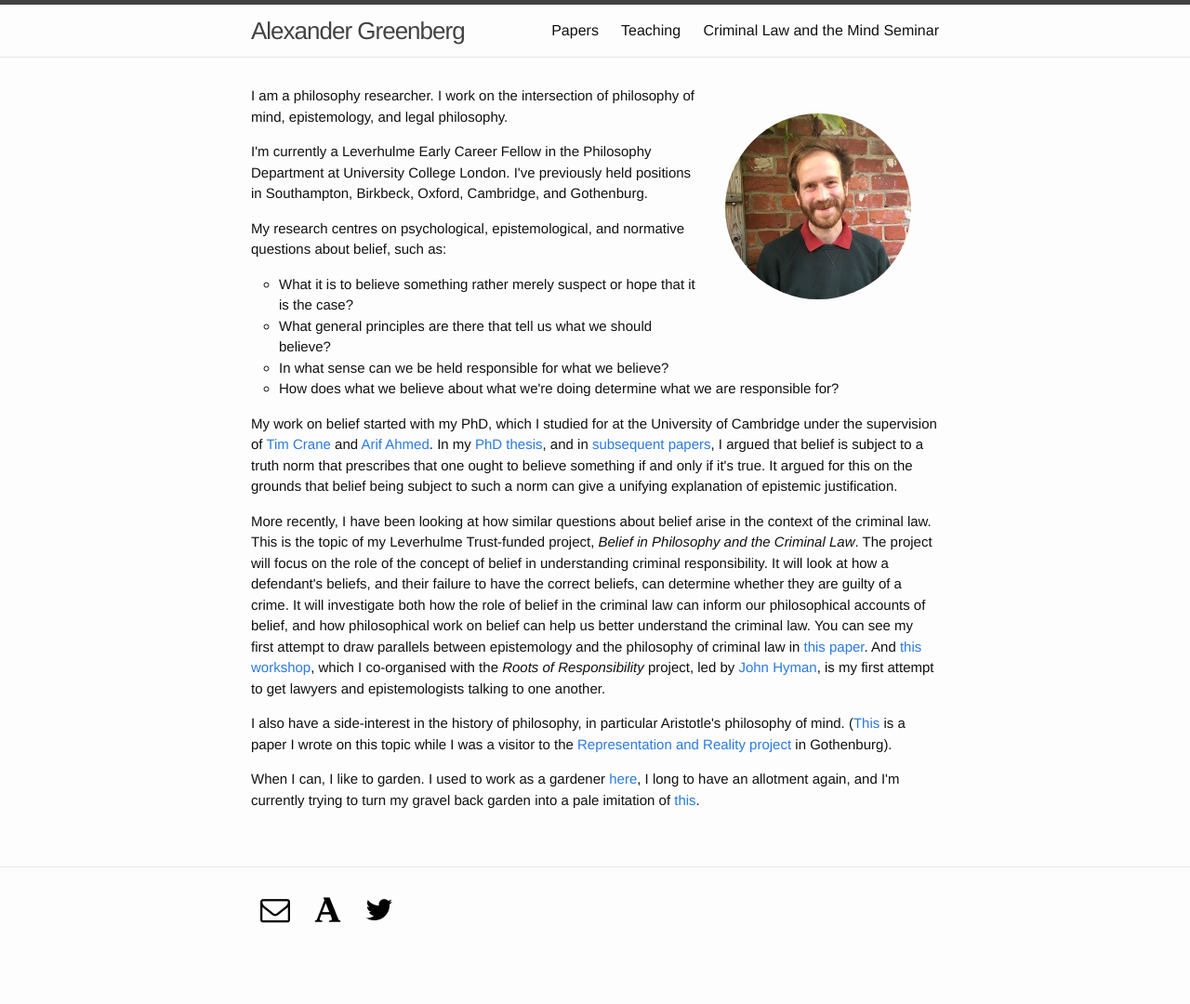
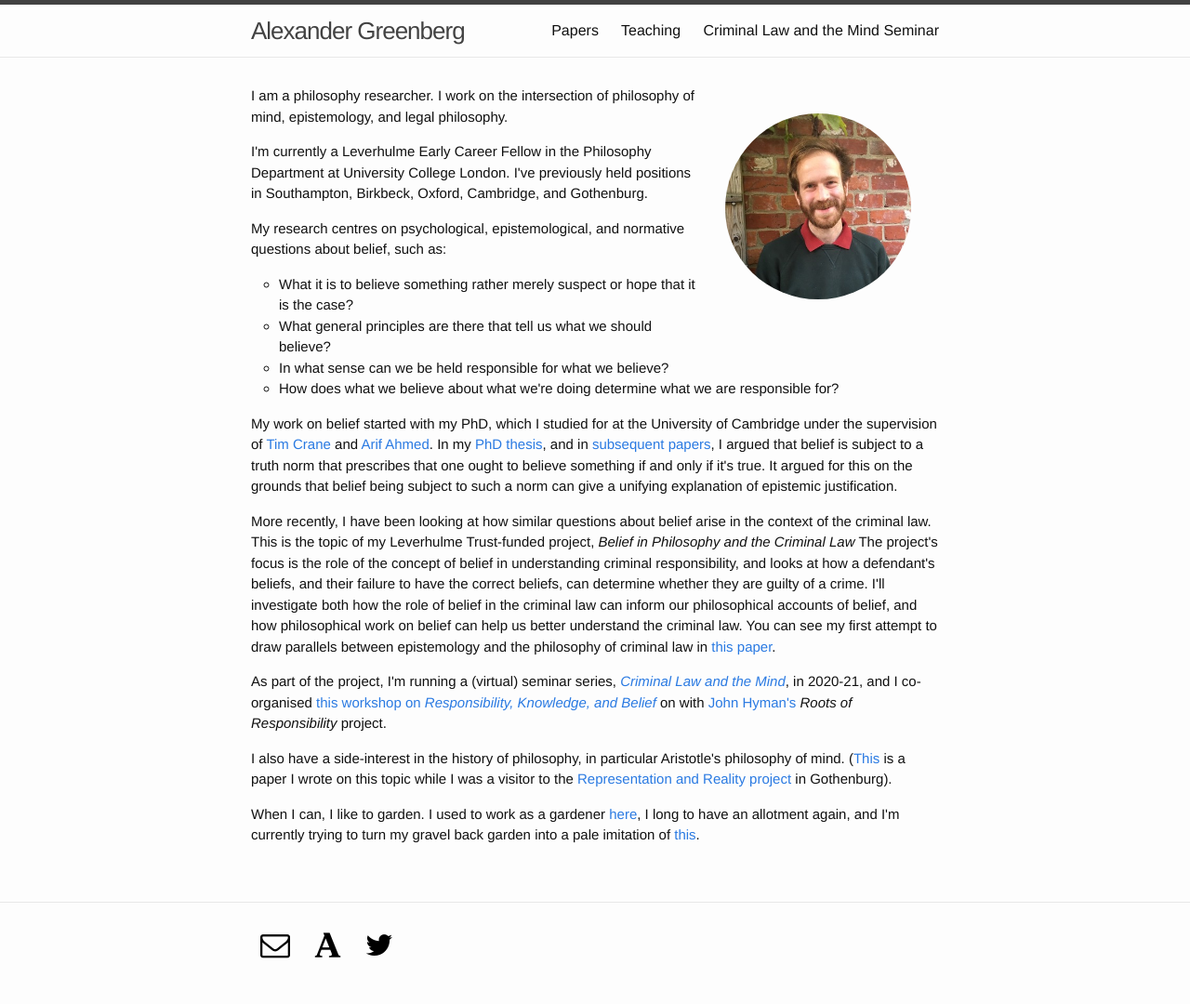
Before and after one commit to alexandergreenberg/alexandergreenberg.github.io, a Jekyll site: the page built from index.html, in a window 1280 px wide. Shown: the whole page at 93% size. Built offline with Jekyll 4.4.1, drawn with Linux system fonts in a browser that asks for light colours; some web fonts are replaced; before the commit the page ends 1042 px from its top, so only the background shows below that.

Commit message:
Update index.html

```diff
--- a/index.html
+++ b/index.html
@@ -18,7 +18,8 @@ layout: default
         <li>How does what we believe about what we're doing determine what we are responsible for?</li>
       </ul>
     <p class="paragraph">My work on belief started with my PhD, which I studied for at the University of Cambridge under the supervision of <a href="http://www.timcrane.com" target="_blank">Tim Crane</a> and <a href="http://www.phil.cam.ac.uk/people/teaching-research-pages/ahmed/ahmed-page" target="_blank">Arif Ahmed</a>. In my <a href="/phd-thesis/">PhD thesis</a>, and in <a href="/papers/">subsequent papers</a>, I argued that belief is subject to a truth norm that prescribes that one ought to believe something if and only if it's true. It argued for this on the grounds that belief being subject to such a norm can give a unifying explanation of epistemic justification.</p>
-    <p class="paragraph">More recently, I have been looking at how similar questions about belief arise in the context of the criminal law. This is the topic of my Leverhulme Trust-funded project, <em>Belief in Philosophy and the Criminal Law</em>. The project will focus on the role of the concept of belief in understanding criminal responsibility. It will look at how a defendant's beliefs, and their failure to have the correct beliefs, can determine whether they are guilty of a crime. It will investigate both how the role of belief in the criminal law can inform our philosophical accounts of belief, and how philosophical work on belief can help us better understand the criminal law. You can see my first attempt to draw parallels between epistemology and the philosophy of criminal law in <a href="/papers/#negligence">this paper</a>. And <a href="https://rootsofresponsibility.co.uk/2020/01/14/report-leverhulme-erc-workshop-on-responsibility-knowledge-and-belief/">this workshop</a>, which I co-organised with the <em>Roots of Responsibility</em> project, led by <a href="https://www.ucl.ac.uk/philosophy/people/professor-john-hyman">John Hyman</a>, is my first attempt to get lawyers and epistemologists talking to one another.</p>
+    <p class="paragraph">More recently, I have been looking at how similar questions about belief arise in the context of the criminal law. This is the topic of my Leverhulme Trust-funded project, <em>Belief in Philosophy and the Criminal Law</em> The project's focus is the role of the concept of belief in understanding criminal responsibility, and looks at how a defendant's beliefs, and their failure to have the correct beliefs, can determine whether they are guilty of a crime. I'll investigate both how the role of belief in the criminal law can inform our philosophical accounts of belief, and how philosophical work on belief can help us better understand the criminal law. You can see my first attempt to draw parallels between epistemology and the philosophy of criminal law in <a href="/papers/#negligence">this paper</a>.</p>
+    <p class="paragraph">As part of the project, I'm running a (virtual) seminar series, <em><a href="/seminar/">Criminal Law and the Mind</a></em>, in 2020-21, and I co-organised <a href="https://rootsofresponsibility.co.uk/2020/01/14/report-leverhulme-erc-workshop-on-responsibility-knowledge-and-belief/">this workshop on <em>Responsibility, Knowledge, and Belief</em></a> on with <a href="https://www.ucl.ac.uk/philosophy/people/professor-john-hyman">John Hyman's</a> <em>Roots of Responsibility</em> project.
     <p class="paragraph">I also have a side-interest in the history of philosophy, in particular Aristotle's philosophy of mind. (<a href="/papers/#aristotle">This</a> is a paper I wrote on this topic while I was a visitor to the <a href="https://representationandreality.gu.se" target="_blank">Representation and Reality project</a> in Gothenburg).</p>
     <p class="paragraph">When I can, I like to garden. I used to work as a gardener <a href="http://www.kings.cam.ac.uk/archive-centre/history-of-kings#toc-1" target="_blank">here</a>, I long to have an allotment again, and I'm currently trying to turn my gravel back garden into a pale imitation of <a href="https://www.gardenvisit.com/gardens/derek_jarman_garden_prospect_cottage_dungeness" target="_blank">this</a>.
   </div>
```
